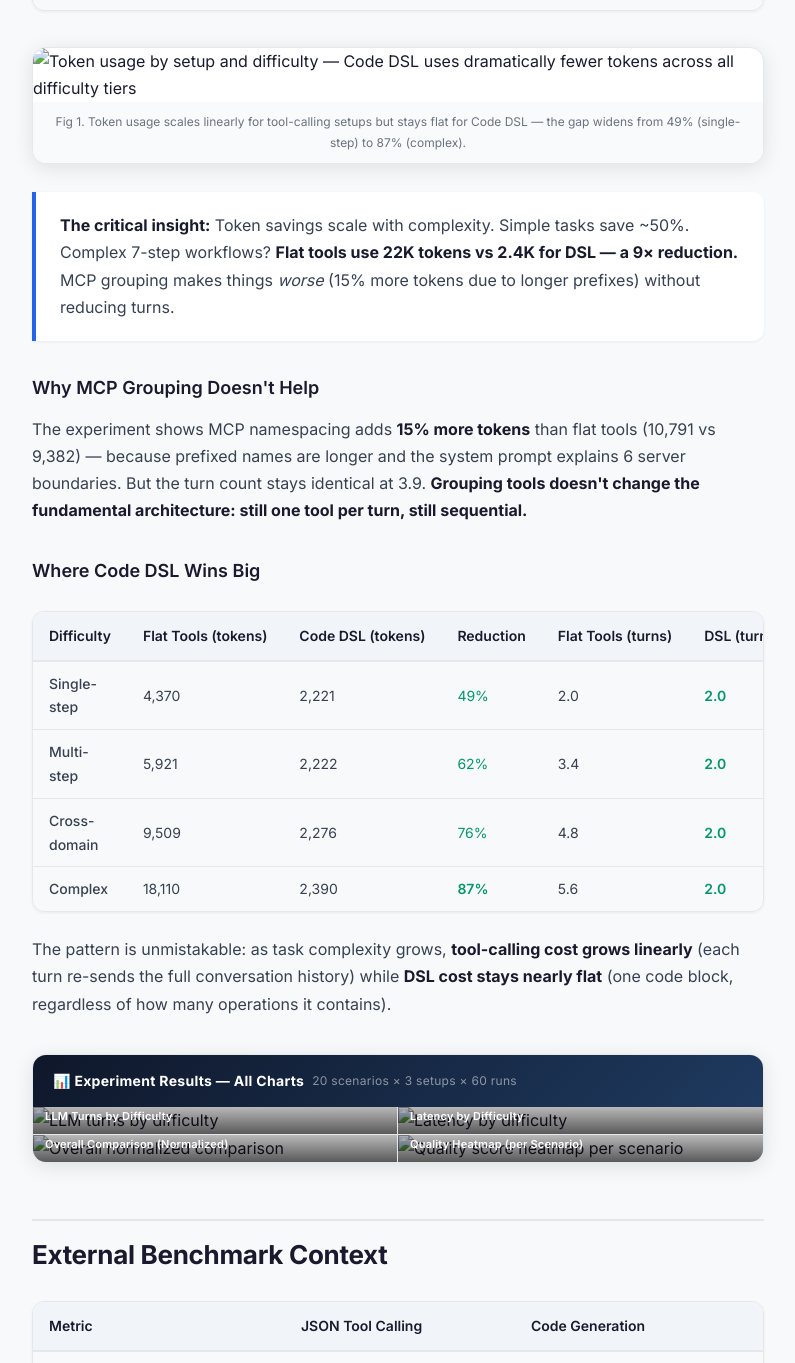
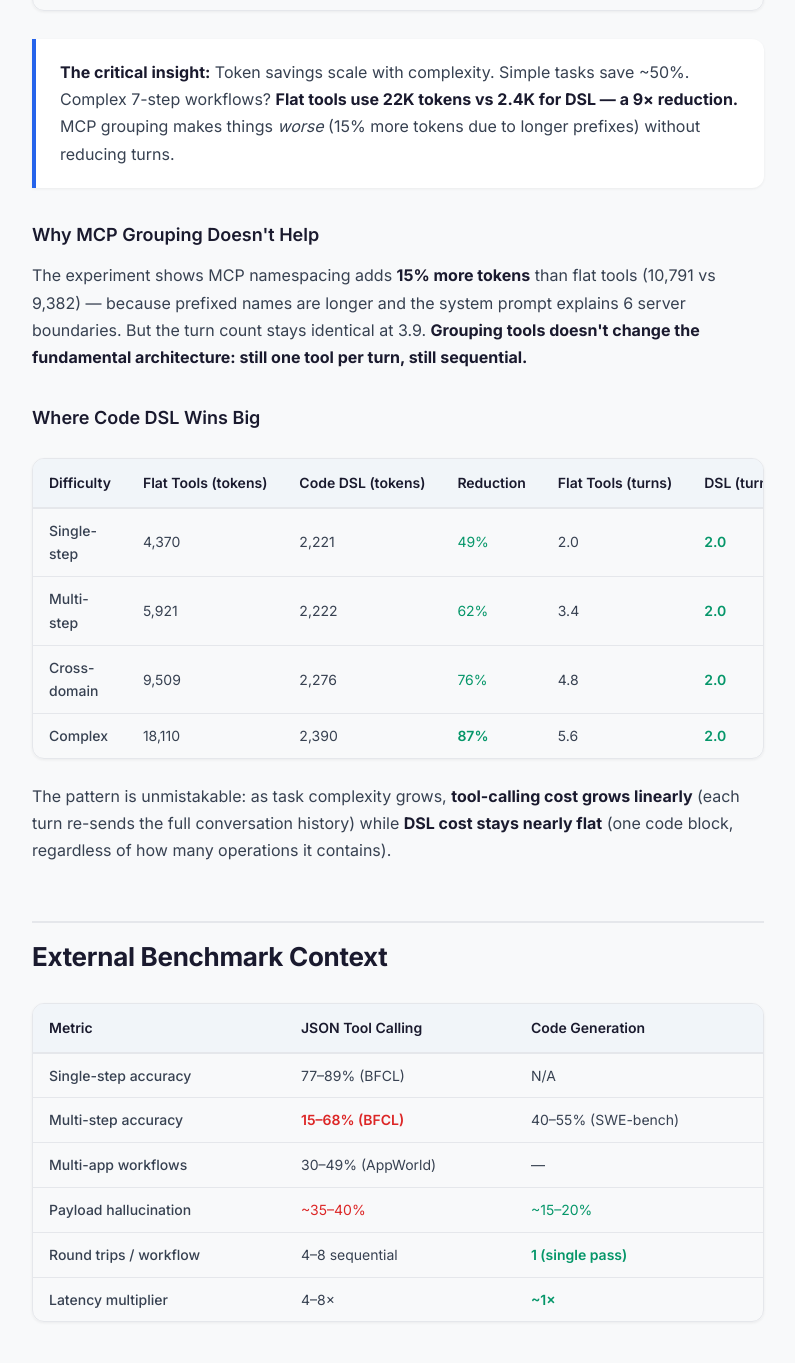
Before and after one commit to MukulSingh105/mukulsingh105.github.io, a plain HTML site: page articles/linkedin-article.html in a window 1280 px wide. Shown: the part 6860-8223 px from the top of the page, without its empty margins (242-1037 px from the left). Drawn offline with Linux system fonts and the light colour scheme.

Commit message:
Remove broken chart sections referencing missing images

```diff
--- a/articles/linkedin-article.html
+++ b/articles/linkedin-article.html
@@ -351,93 +351,7 @@
     margin: 0 auto;
   }
 
-  /* ── Chart gallery ─────────────────────────── */
-  .chart-banner {
-    margin: 36px 0 20px;
-    border-radius: 14px;
-    overflow: hidden;
-    box-shadow: 0 4px 20px rgba(0,0,0,0.10);
-    border: 1px solid var(--border);
-    background: var(--card);
-  }
-  .chart-banner-header {
-    padding: 14px 20px;
-    background: linear-gradient(135deg, #0f172a, #1e3a5f);
-    color: white;
-    font-size: 14px;
-    font-weight: 700;
-    letter-spacing: 0.3px;
-    display: flex;
-    align-items: center;
-    gap: 8px;
-  }
-  .chart-banner-header span {
-    opacity: 0.5;
-    font-weight: 400;
-    font-size: 12px;
-  }
-  .chart-grid {
-    display: grid;
-    grid-template-columns: 1fr 1fr;
-    gap: 0;
-  }
-  .chart-grid .chart-cell {
-    border-right: 1px solid var(--border);
-    border-bottom: 1px solid var(--border);
-    overflow: hidden;
-    position: relative;
-    cursor: pointer;
-    transition: transform 0.15s;
-  }
-  .chart-grid .chart-cell:nth-child(2n) { border-right: none; }
-  .chart-grid .chart-cell:nth-last-child(-n+2) { border-bottom: none; }
-  .chart-grid .chart-cell:hover { z-index: 2; transform: scale(1.02); box-shadow: 0 4px 16px rgba(0,0,0,0.12); }
-  .chart-cell img {
-    width: 100%;
-    height: auto;
-    display: block;
-  }
-  .chart-cell .chart-label {
-    position: absolute;
-    bottom: 0;
-    left: 0;
-    right: 0;
-    background: linear-gradient(transparent, rgba(0,0,0,0.65));
-    color: white;
-    font-size: 11px;
-    font-weight: 600;
-    padding: 20px 12px 8px;
-    letter-spacing: 0.2px;
-  }
-  /* Hero chart -- single wide image */
-  .chart-hero {
-    margin: 36px 0 10px;
-    border-radius: 14px;
-    overflow: hidden;
-    box-shadow: 0 4px 20px rgba(0,0,0,0.10);
-    border: 1px solid var(--border);
-    background: var(--card);
-  }
-  .chart-hero img {
-    width: 100%;
-    height: auto;
-    display: block;
-  }
-  .chart-hero .chart-caption {
-    padding: 10px 16px;
-    font-size: 12px;
-    color: var(--muted);
-    background: #f8fafc;
-    text-align: center;
-  }
-
   /* ── Responsive ───────────────────────────── */
-  @media (max-width: 640px) {
-    .chart-grid { grid-template-columns: 1fr; }
-    .chart-grid .chart-cell:nth-child(2n) { border-right: none; }
-    .chart-grid .chart-cell { border-bottom: 1px solid var(--border); }
-    .chart-grid .chart-cell:last-child { border-bottom: none; }
-  }
   @media (max-width: 480px) {
     .hero { padding: 48px 16px 40px; }
     .stats { grid-template-columns: 1fr 1fr; }
@@ -681,11 +595,6 @@ order.total.amount       <span class="cm">// number</span></pre>
 </table>
 </div>
 
-<div class="chart-hero">
-  <img src="tokens_by_difficulty.png" alt="Token usage by setup and difficulty — Code DSL uses dramatically fewer tokens across all difficulty tiers">
-  <div class="chart-caption">Fig 1. Token usage scales linearly for tool-calling setups but stays flat for Code DSL — the gap widens from 49% (single-step) to 87% (complex).</div>
-</div>
-
 <div class="callout">
   <p><strong>The critical insight:</strong> Token savings scale with complexity. Simple tasks save ~50%. Complex 7-step workflows? <strong>Flat tools use 22K tokens vs 2.4K for DSL — a 9× reduction.</strong> MCP grouping makes things <em>worse</em> (15% more tokens due to longer prefixes) without reducing turns.</p>
 </div>
@@ -711,28 +620,6 @@ order.total.amount       <span class="cm">// number</span></pre>
 </div>
 
 <p>The pattern is unmistakable: as task complexity grows, <strong>tool-calling cost grows linearly</strong> (each turn re-sends the full conversation history) while <strong>DSL cost stays nearly flat</strong> (one code block, regardless of how many operations it contains).</p>
-
-<div class="chart-banner">
-  <div class="chart-banner-header">📊 Experiment Results — All Charts <span>20 scenarios × 3 setups × 60 runs</span></div>
-  <div class="chart-grid">
-    <div class="chart-cell">
-      <img src="turns_by_difficulty.png" alt="LLM turns by difficulty">
-      <div class="chart-label">LLM Turns by Difficulty</div>
-    </div>
-    <div class="chart-cell">
-      <img src="latency_by_difficulty.png" alt="Latency by difficulty">
-      <div class="chart-label">Latency by Difficulty</div>
-    </div>
-    <div class="chart-cell">
-      <img src="overall_comparison.png" alt="Overall normalized comparison">
-      <div class="chart-label">Overall Comparison (Normalized)</div>
-    </div>
-    <div class="chart-cell">
-      <img src="quality_heatmap.png" alt="Quality score heatmap per scenario">
-      <div class="chart-label">Quality Heatmap (per Scenario)</div>
-    </div>
-  </div>
-</div>
 
 <!-- ─── External Benchmarks ─────────────────────── -->
 <h2>External Benchmark Context</h2>
```
